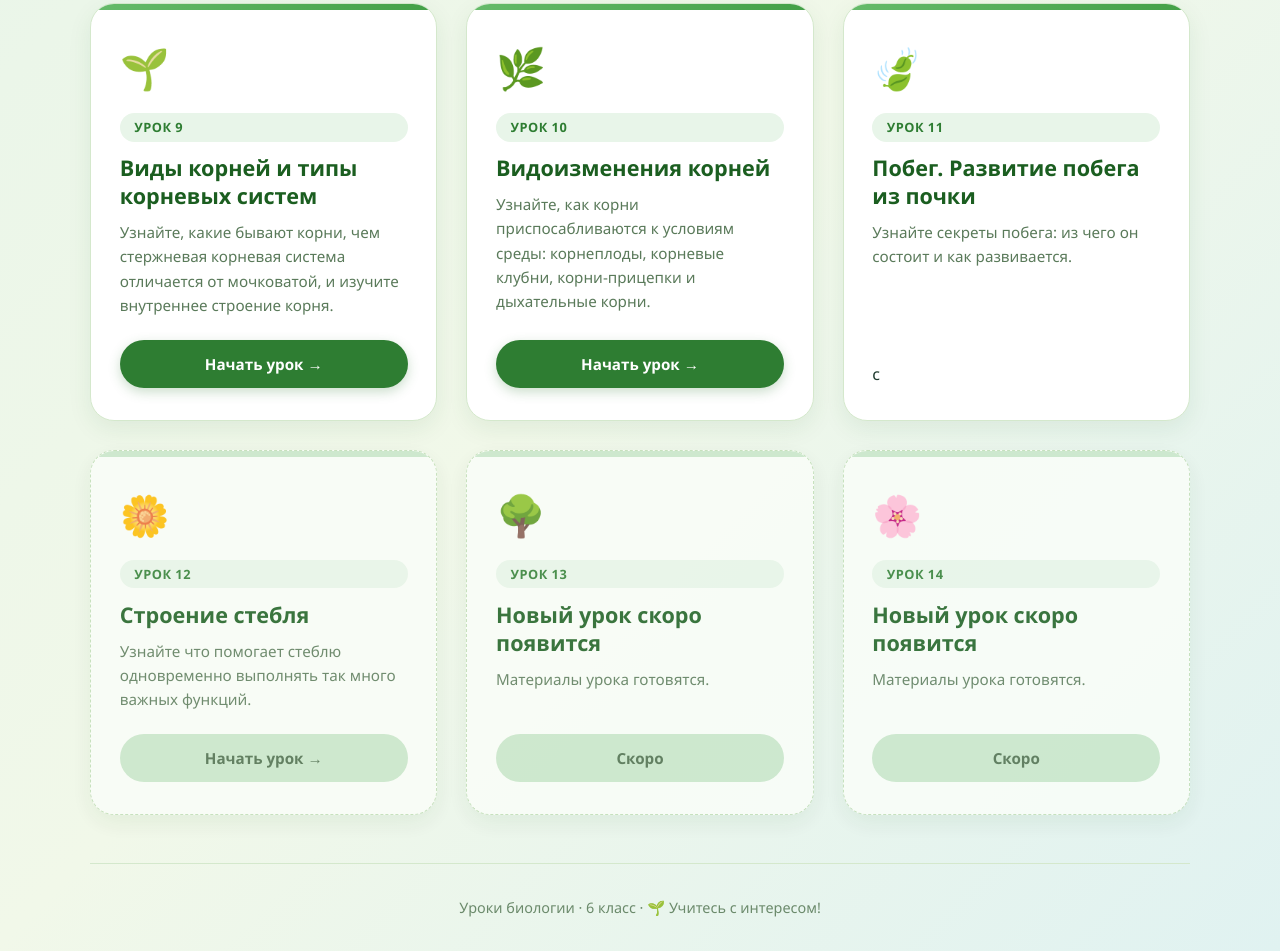
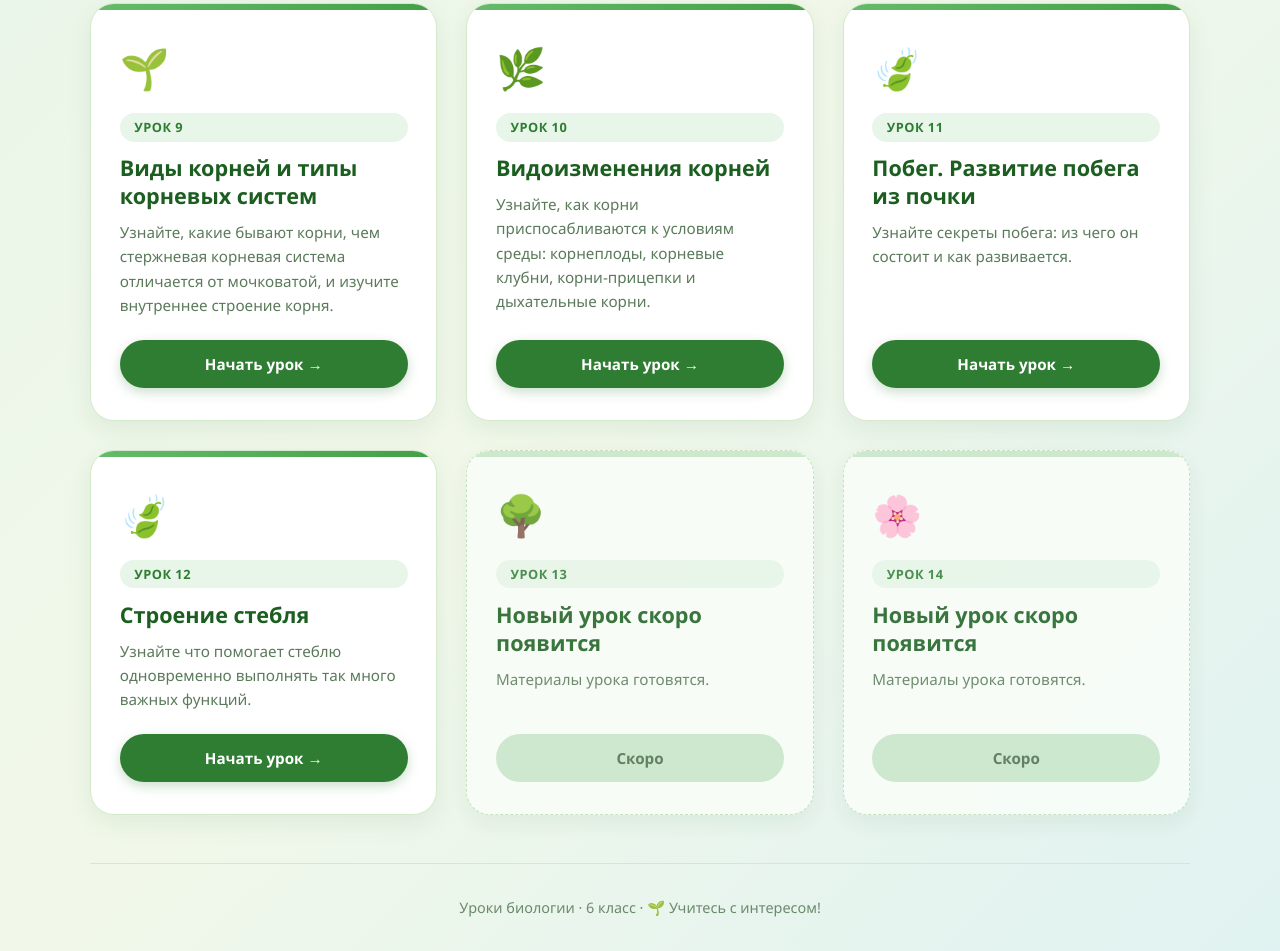
Before and after one commit to Schkolka-2026/my-lesson, a plain HTML site: page index.html in a window 1280 px wide. Shown: the part 346-1297 px from the top of the page. Drawn offline with Linux system fonts and the light colour scheme.

Commit message:
Fix lesson card structure and add links

```diff
--- a/index.html
+++ b/index.html
@@ -230,12 +230,12 @@ footer .heart { color: #66bb6a; }
             <span class="lesson-number">УРОК 11</span>
             <h2>Побег. Развитие побега из почки</h2>
             <p>Узнайте секреты побега: из чего он состоит и как развивается.</p>
-           с
+           <a href="pobeg.html" class="btn">Начать урок →</a>
         </article>
 
         <!-- Урок 12: Строение стебля -->
-        <article class="lesson-card coming-soon">
-            <div class="lesson-icon">🌼</div>
+      <article class="lesson-card">
+            <div class="lesson-icon">🍃</div>
             <span class="lesson-number">УРОК 12</span>
             <h2>Строение стебля</h2>
             <p>Узнайте что помогает стеблю одновременно выполнять так много важных функций.</p>
```
